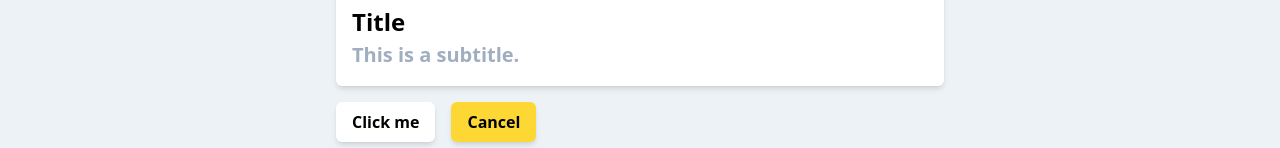
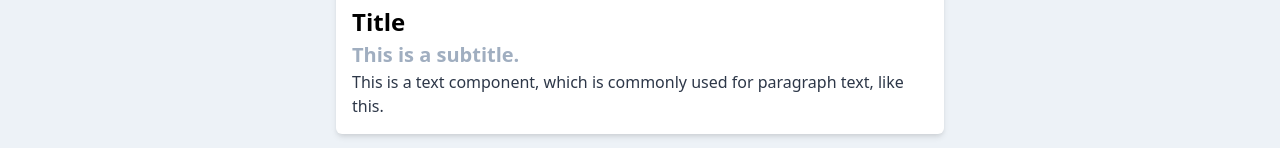
Before and after one commit to dillonfagan/willow, a Svelte app: page / in a window 1280 px wide. Shown: the part 492-640 px from the top of the page. Built offline with nearby package versions, Linux system fonts and the light colour scheme.

Commit message:
Add Text component

```diff
--- a/src/App.svelte
+++ b/src/App.svelte
@@ -7,6 +7,7 @@
 	import Card from './components/Card.svelte';
 	import Title from './components/Title.svelte';
 	import Subtitle from './components/Subtitle.svelte';
+	import Text from './components/Text.svelte';
 	import Image from './components/Image.svelte';
 	import Grid from './components/Grid.svelte';
 </script>
@@ -19,6 +20,7 @@
 				<Container>
 					<Title>Title</Title>
 					<Subtitle>This is a subtitle.</Subtitle>
+					<Text>This is a text component, which is commonly used for paragraph text, like this.</Text>
 				</Container>
 			</Card>
 			<Row>
--- /dev/null
+++ b/src/components/Text.svelte
@@ -0,0 +1,3 @@
+<div class="text-md text-gray-800">
+    <slot />
+</div>
```
